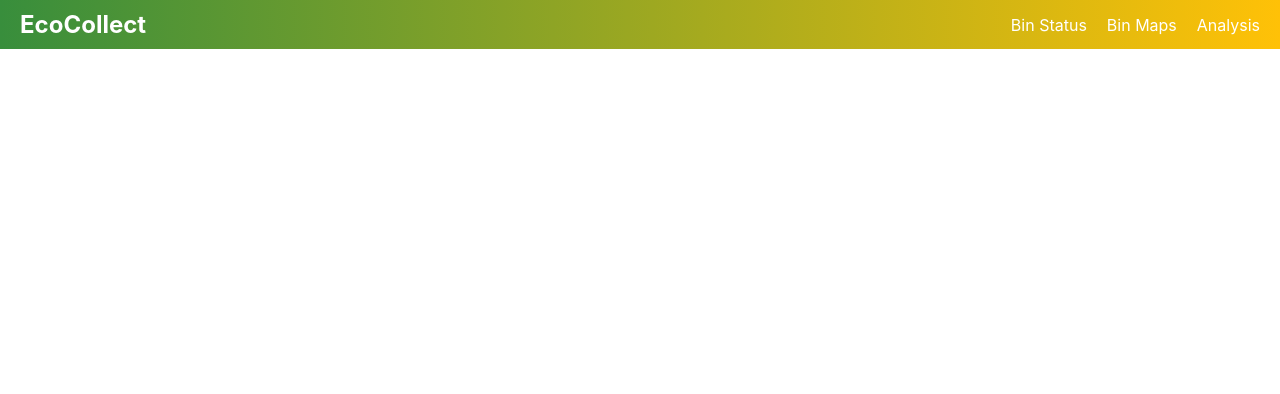
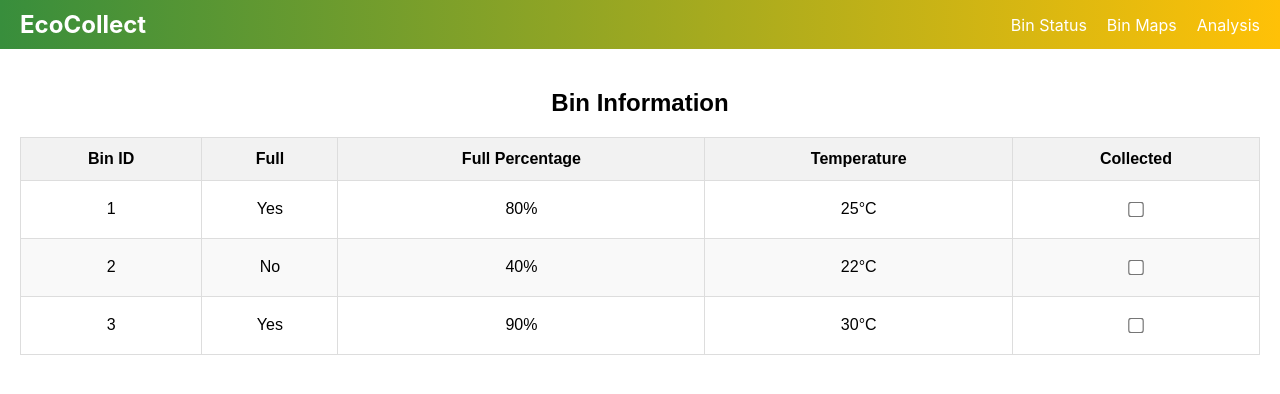
Before and after one commit to lakshannaveen/ecocollect-frontend-iot, a React (Create React App) app: page /bin in a window 1280 px wide. Shown: the top 394 px of the page. Built offline with nearby package versions, Linux system fonts and the light colour scheme.

Commit message:
bin status page added

```diff
--- a/src/App.js
+++ b/src/App.js
@@ -5,6 +5,7 @@ import Login from './pages/login';
 import Home from './pages/Home';
 import Map from './pages/Map'; // Import the Map component
 import { BrowserRouter as Router, Route, Routes, Navigate } from 'react-router-dom';
+import Bin from './pages/Bin';
 
 function App() {
   return (
@@ -23,6 +24,7 @@ function App() {
 
           {/* Route for Bin Maps */}
           <Route path="/maps" element={<Map />} /> {/* Map route */}
+          <Route path="/bin" element={<Bin />} />
 
           {/* Default route (redirect to login if no matching route) */}
           <Route path="/" element={<Navigate to="/login" />} />
--- a/src/components/Navbar.js
+++ b/src/components/Navbar.js
@@ -12,7 +12,7 @@ const Navbar = () => {
       </div>
       <ul className="navbar-links">
         <li className="navbar-item">
-          <NavLink to="/bin-status" className={({ isActive }) => (isActive ? 'active-link' : '')}>
+          <NavLink to="/bin" className={({ isActive }) => (isActive ? 'active-link' : '')}>
             Bin Status
           </NavLink>
         </li>
--- /dev/null
+++ b/src/pages/Bin.css
@@ -0,0 +1,38 @@
+.bin-container {
+    padding: 20px;
+    font-family: Arial, sans-serif;
+  }
+
+  h2 {
+    text-align: center;
+    margin-bottom: 20px;
+  }
+
+  .bin-table {
+    width: 100%;
+    border-collapse: collapse;
+    margin-top: 10px;
+  }
+
+  .bin-table th,
+  .bin-table td {
+    padding: 12px;
+    text-align: center;
+    border: 1px solid #ddd;
+  }
+
+  .bin-table th {
+    background-color: #f2f2f2;
+  }
+
+  .bin-table tr:nth-child(even) {
+    background-color: #f9f9f9;
+  }
+
+  .bin-table tr:hover {
+    background-color: #f1f1f1;
+  }
+
+  input[type="checkbox"] {
+    transform: scale(1.2);
+  }
--- /dev/null
+++ b/src/pages/Bin.js
@@ -0,0 +1,52 @@
+import React, { useState } from 'react';
+import './Bin.css';
+
+const Bin = () => {
+  const [bins, setBins] = useState([
+    { id: 1, full: 'Yes', fullPercentage: 80, temperature: 25, collected: false },
+    { id: 2, full: 'No', fullPercentage: 40, temperature: 22, collected: false },
+    { id: 3, full: 'Yes', fullPercentage: 90, temperature: 30, collected: false },
+  ]);
+
+  const handleCheckboxChange = (index) => {
+    const newBins = [...bins];
+    newBins[index].collected = !newBins[index].collected;
+    setBins(newBins);
+  };
+
+  return (
+    <div className="bin-container">
+      <h2>Bin Information</h2>
+      <table className="bin-table">
+        <thead>
+          <tr>
+            <th>Bin ID</th>
+            <th>Full</th>
+            <th>Full Percentage</th>
+            <th>Temperature</th>
+            <th>Collected</th>
+          </tr>
+        </thead>
+        <tbody>
+          {bins.map((bin, index) => (
+            <tr key={bin.id}>
+              <td>{bin.id}</td>
+              <td>{bin.full}</td>
+              <td>{bin.fullPercentage}%</td>
+              <td>{bin.temperature}°C</td>
+              <td>
+                <input
+                  type="checkbox"
+                  checked={bin.collected}
+                  onChange={() => handleCheckboxChange(index)}
+                />
+              </td>
+            </tr>
+          ))}
+        </tbody>
+      </table>
+    </div>
+  );
+};
+
+export default Bin;
```
